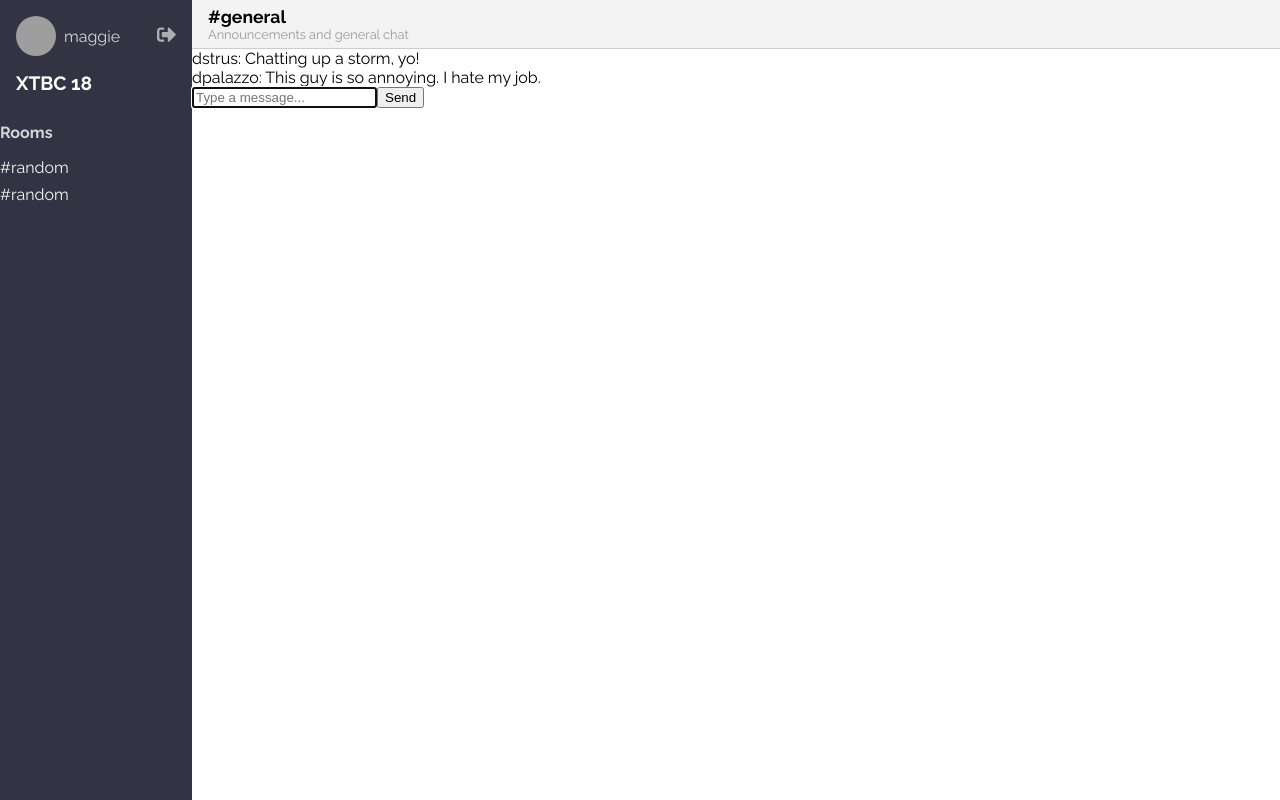
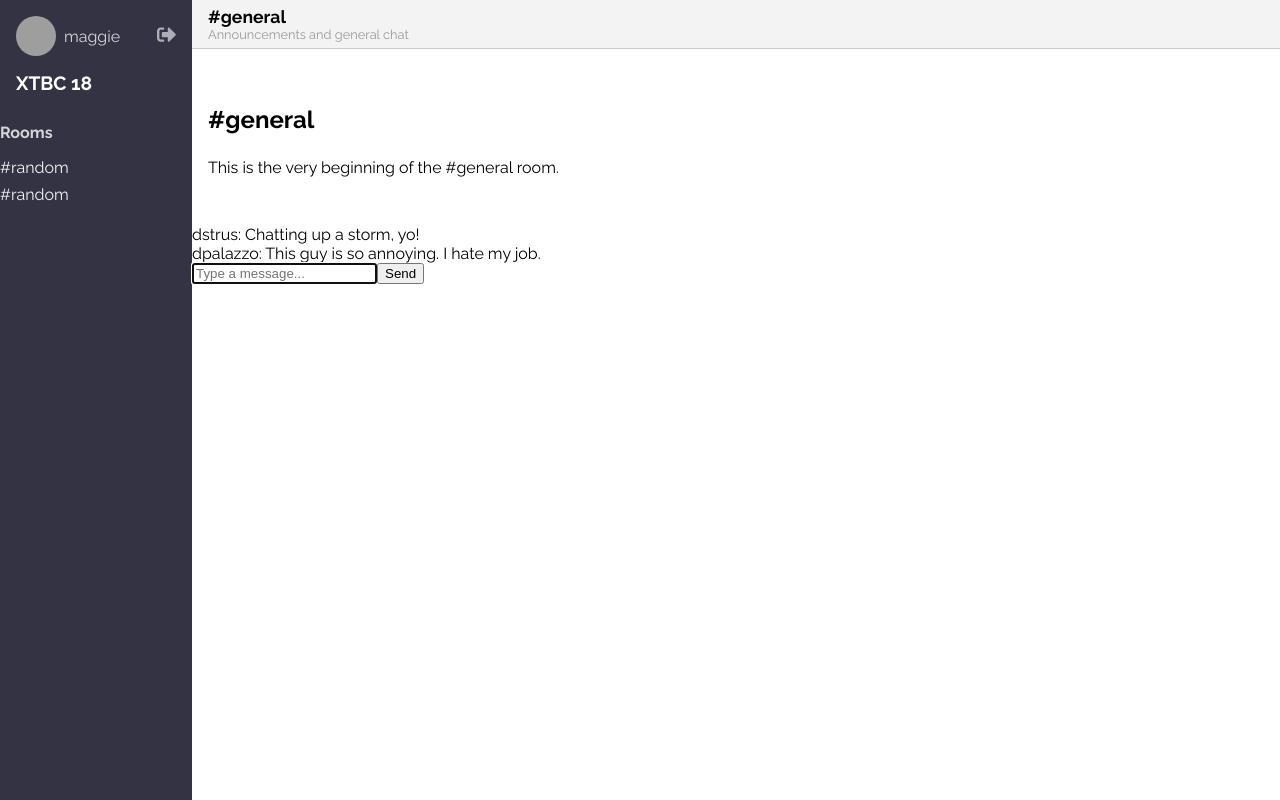
Before and after one commit to mgbenne16/chatarang, a React (Create React App) app: page / in a window 1280 px wide. Built offline with nearby package versions, Linux system fonts and the light colour scheme; grey boxes are pictures that could not be loaded.

Commit message:
Style message list

```diff
--- a/src/MessageList.js
+++ b/src/MessageList.js
@@ -5,6 +5,10 @@
 const MessageList = (props) => {
     return (
         <div className='MessageList'>
+          <div className='roomAnnouncement' style={styles.announcement}>
+            <h3 style={styles.h3}>#general</h3>
+            <p>This is the very beginning of the #general room.</p>
+          </div>
           {
            props.messages.map(msg => <Message key={msg.id} message={msg} />)
           }
@@ -12,4 +16,21 @@
     )
 }
 
+const styles = {
+    list: {
+        backgroudColor: 'white',
+        flex: 1,
+        paddingBottom: '1rem',
+        overflowY: 'scroll',
+    },
+
+    announcement: {
+        padding: '2rem 1rem',
+    },
+
+    h3: {
+        fontSize: '1.5rem',
+    },
+}
+
 export default MessageList
```
